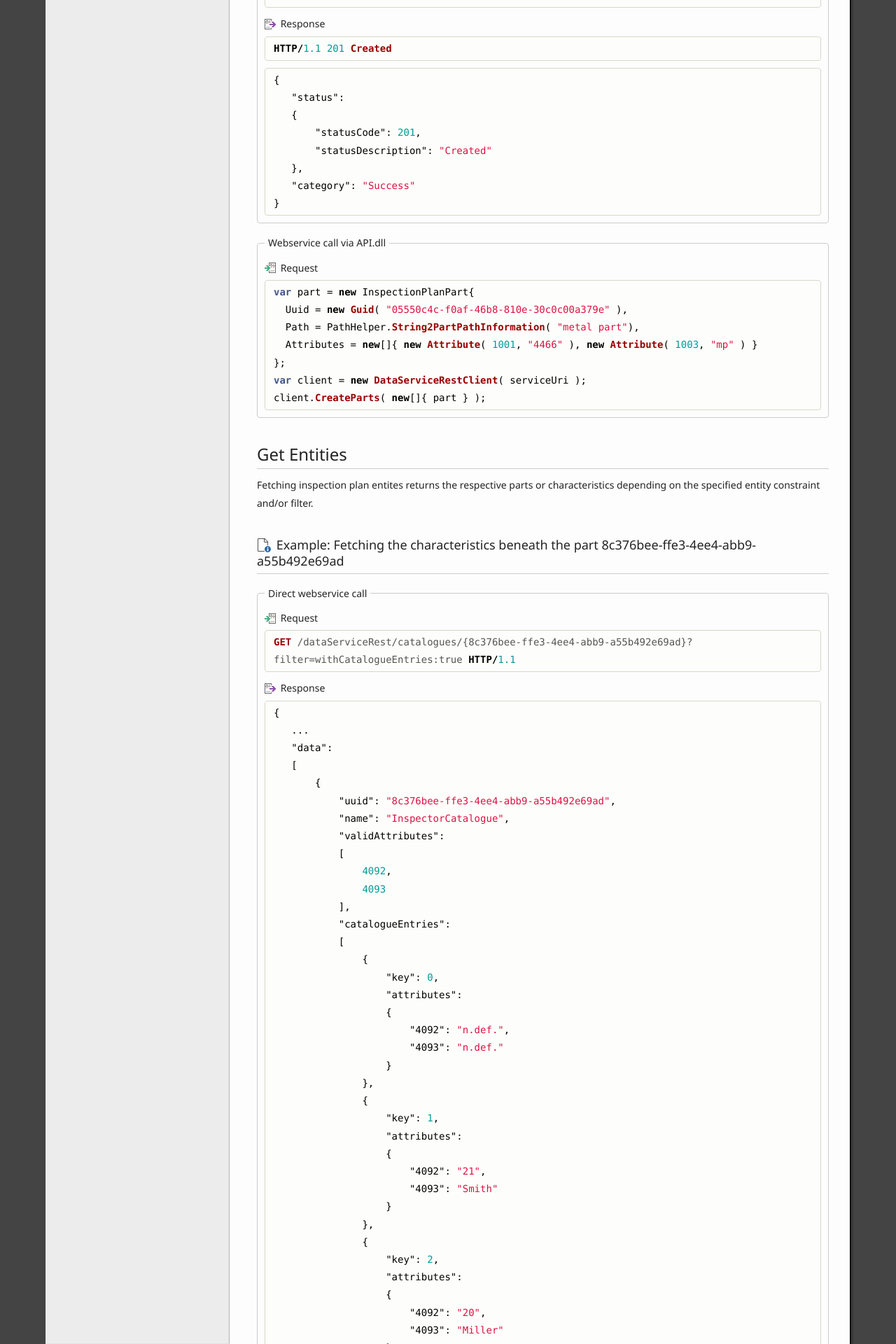
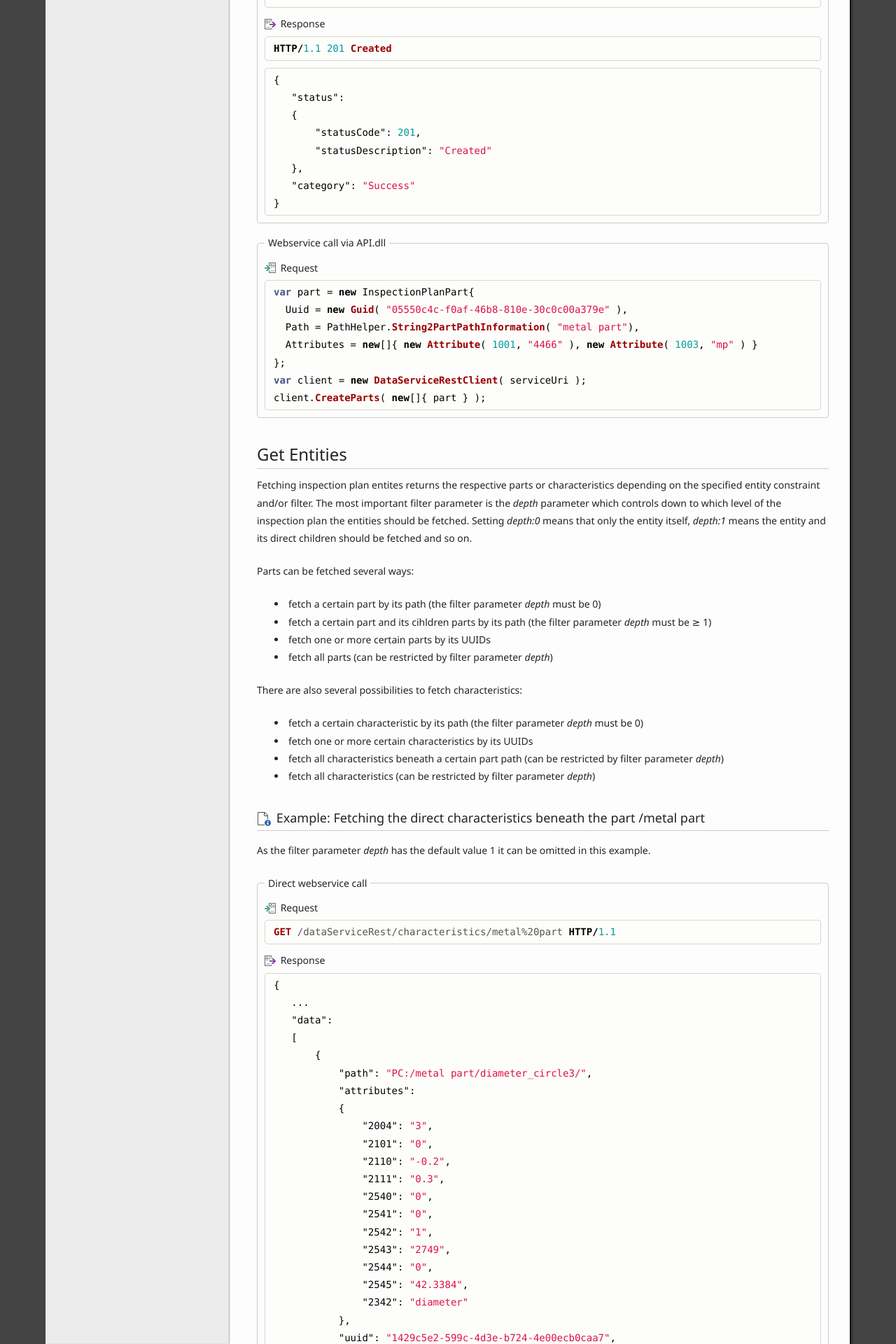
Before and after one commit to ZEISS-PiWeb/PiWeb-Api, a Jekyll site: the page built from _pages/024-inspectionplan.md, in a window 1280 px wide. Shown: the part 3080-5000 px from the top of the page at 70% size. Built offline with Jekyll 4.4.1, drawn with Linux system fonts in a browser that asks for light colours.

Commit message:
Update 024-inspectionplan.md

```diff
--- a/_pages/024-inspectionplan.md
+++ b/_pages/024-inspectionplan.md
@@ -166,14 +166,31 @@ client.CreateParts( new[]{ part } );
 ## {{ page.sections['get'] }}
 
 Fetching inspection plan entites returns the respective parts or characteristics depending on the specified entity constraint and/or filter.
+The most important filter parameter is the *depth* parameter which controls down to which level of the inspection plan the entities should be fetched. Setting *depth:0* means that only the entity itself, *depth:1* means the entity and its direct children should be fetched and so on.
 
-### {{ site.headers['example'] }}  Fetching the characteristics beneath the part 8c376bee-ffe3-4ee4-abb9-a55b492e69ad
+Parts can be fetched several ways:
+
+* fetch a certain part by its path (the filter parameter *depth* must be 0)
+* fetch a certain part and its cihldren parts by its path (the filter parameter *depth* must be ≥ 1)
+* fetch one or more certain parts by its UUIDs
+* fetch all parts (can be restricted by filter parameter *depth*)
+
+There are also several possibilities to fetch characteristics:
+
+* fetch a certain characteristic by its path (the filter parameter *depth* must be 0)
+* fetch one or more certain characteristics by its UUIDs
+* fetch all characteristics beneath a certain part path (can be restricted by filter parameter *depth*)
+* fetch all characteristics (can be restricted by filter parameter *depth*)
+
+### {{ site.headers['example'] }}  Fetching the direct characteristics beneath the part /metal part
+
+As the filter parameter *depth* has the default value 1 it can be omitted in this example.
 
 {{ site.sections['beginExampleWebService'] }}
 {{ site.headers['request'] | markdownify }}
 
 {% highlight http %}
-GET /dataServiceRest/catalogues/{8c376bee-ffe3-4ee4-abb9-a55b492e69ad}?filter=withCatalogueEntries:true HTTP/1.1
+GET /dataServiceRest/characteristics/metal%20part HTTP/1.1
 {% endhighlight %}
 
 {{ site.headers['response'] | markdownify }}
@@ -183,49 +200,27 @@ GET /dataServiceRest/catalogues/{8c376bee-ffe3-4ee4-abb9-a55b492e69ad}?filter=wi
    "data":
    [
        {
-           "uuid": "8c376bee-ffe3-4ee4-abb9-a55b492e69ad",
-           "name": "InspectorCatalogue",
-           "validAttributes":
-           [
-               4092,
-               4093
-           ],
-           "catalogueEntries":
-           [
-               {
-                   "key": 0,
-                   "attributes":
-                   {
-                       "4092": "n.def.",
-                       "4093": "n.def."
-                   }
-               },
-               {
-                   "key": 1,
-                   "attributes":
-                   {
-                       "4092": "21",
-                       "4093": "Smith"
-                   }
-               },
-               {
-                   "key": 2,
-                   "attributes":
-                   {
-                       "4092": "20",
-                       "4093": "Miller"
-                   }
-               },
-               {
-                   "key": 3,
-                   "attributes":
-                   {
-                       "4092": "23",
-                       "4093": "Williams"
-                   }
-               }
-            ]
-        }
+           "path": "PC:/metal part/diameter_circle3/",
+           "attributes":
+           {
+               "2004": "3",
+               "2101": "0",
+               "2110": "-0.2",
+               "2111": "0.3",
+               "2540": "0",
+               "2541": "0",
+               "2542": "1",
+               "2543": "2749",
+               "2544": "0",
+               "2545": "42.3384",
+               "2342": "diameter"
+           },
+           "uuid": "1429c5e2-599c-4d3e-b724-4e00ecb0caa7",
+           "version": 0,
+           "timestamp": "2012-11-19T10:48:32.887Z",
+           "current": true
+       },
+       ...
    ]
 }
 {% endhighlight %}
@@ -237,8 +232,8 @@ GET /dataServiceRest/catalogues/{8c376bee-ffe3-4ee4-abb9-a55b492e69ad}?filter=wi
 
 {% highlight csharp %}
 var client = new DataServiceRestClient( serviceUri );
-var catalogues = client.GetCatalogues(new Guid[]{new Guid(
-        "8c376bee-ffe3-4ee4-abb9-a55b492e69ad")}, new CatalogueFilterAttributes());
+var characteristics = client.GetCharacteristicsForPart(
+    PathHelper.String2PartPathInformation("/metal part"));
 {% endhighlight %}
 
 {{ site.sections['endExample'] }}
```
